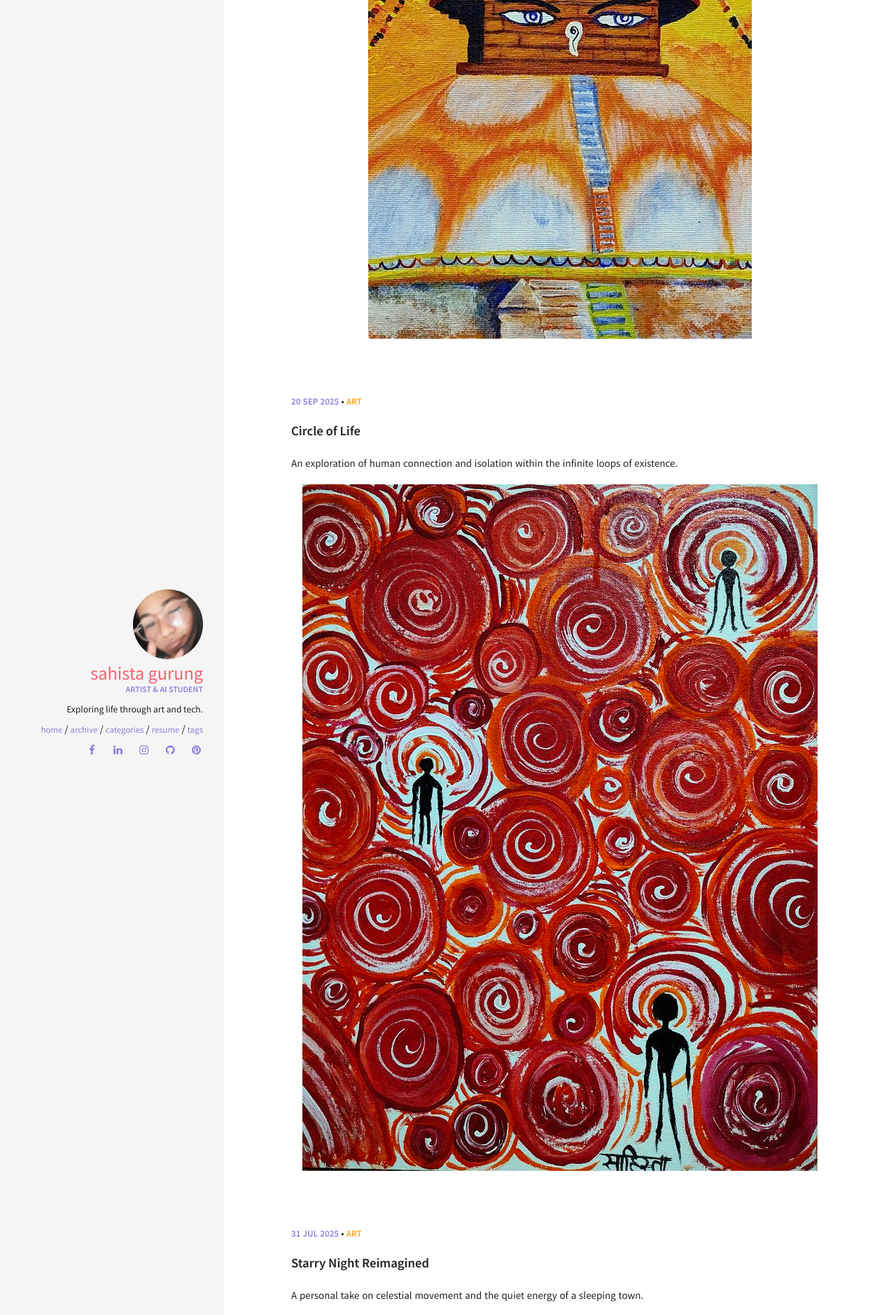
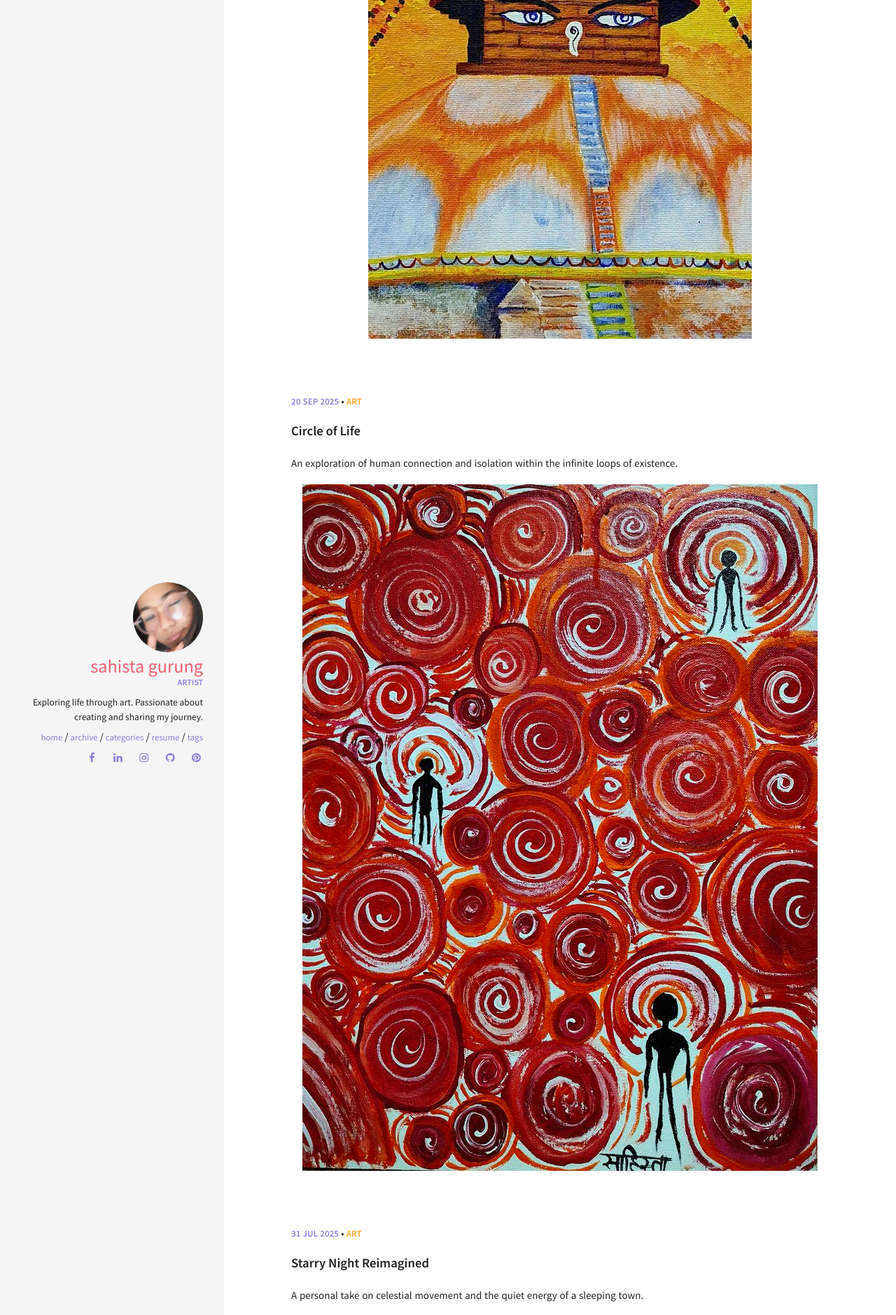
Before and after one commit to sahistagurung/sahistagurungart.github.io, a Jekyll site: the page built from index.html, in a window 1280 px wide. Shown: the part 1497-3376 px from the top of the page at 70% size. Built offline with Jekyll 4.4.1, drawn with Linux system fonts in a browser that asks for light colours.

Commit message:
Edited About Me

```diff
--- a/_config.yml
+++ b/_config.yml
@@ -36,8 +36,8 @@ kramdown:
 owner:
   name: Sahista Gurung
   avatar: sahistagurung.jpeg
-  job: "Artist & AI Student"
-  bio: "Exploring life through art and tech."
+  job: "Artist"
+  bio: "Exploring life through art. Passionate about creating and sharing my journey."
   disqus-shortname:
   facebook: https://www.facebook.com/sahistaagurung/
   google:
```
Also changed, not shown: _includes/sections/about.html (+7 -5 lines).
